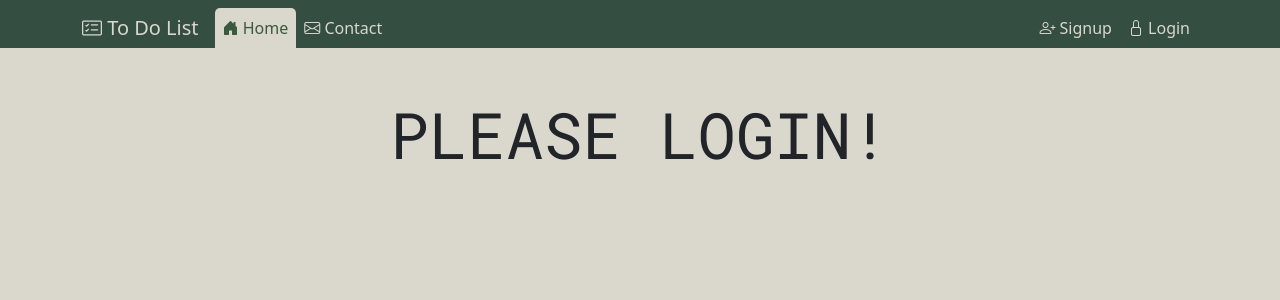
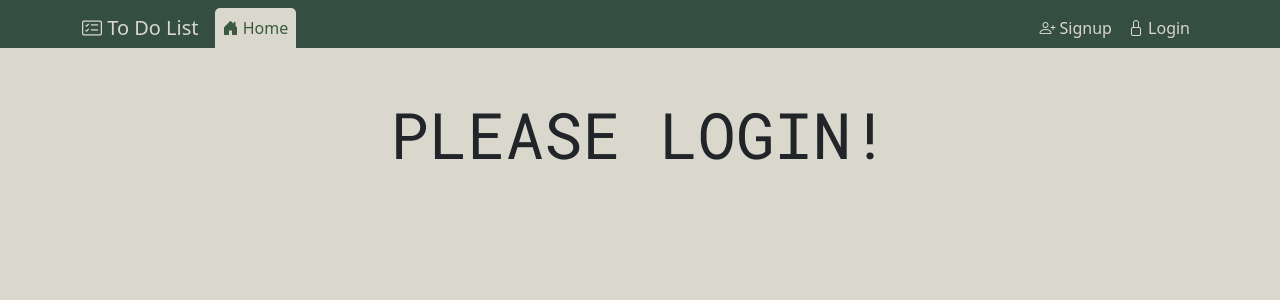
Before and after one commit to JatinKevlani/to-do-list, a PHP site: page / in a window 1280 px wide. Shown: the top 300 px of the page. Run offline with PHP 8.4, Linux system fonts and the light colour scheme; data that the repository does not hold is empty; some libraries are stand-ins or nearby versions.

Commit message:
Update index.php

```diff
--- a/index.php
+++ b/index.php
@@ -163,11 +163,6 @@ if (isset($_SESSION['same_name'])) {
                         <a class="nav-link  pageLink active navigationContent" href="#home"><i
                                 class="icon bi bi-house-door"></i><i class="icon-fill bi bi-house-door-fill"></i>
                             Home</a>
-                    </li>
-                    <li class="nav-item">
-                        <a class="nav-link  pageLink navigationContent" href="#contact"><i
-                                class="icon bi bi-envelope"></i><i class="icon-fill bi bi-envelope-fill"></i>
-                            Contact</a>
                     </li>
 
                 </ul>
```
